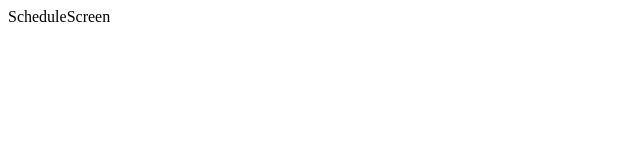
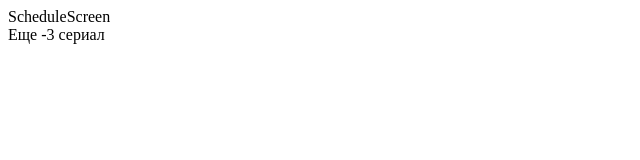
Before and after one commit to Le0nar/super-film, a React (Create React App) app: page /schedule in a window 1280 px wide. Shown: the top 160 px of the page, without its empty margins (0-640 px from the left). Built offline with nearby package versions, Linux system fonts and the light colour scheme.

Commit message:
feat: add schedule button markup

```diff
--- /dev/null
+++ b/src/components/ScheduleScreen/ScheduleButton.tsx
@@ -0,0 +1,14 @@
+import { FC } from "react";
+import { IScheduleButton } from "../../interfaces/IScheduleButton";
+
+export const ScheduleButton: FC<IScheduleButton> = ({
+  isRolled,
+  listLength,
+  setIsRolled,
+}) => {
+  const additionalQuantity = listLength - 3;
+  const content = isRolled
+    ? `Еще ${additionalQuantity} сериал `
+    : "Показать основные ";
+  return <div onClick={() => setIsRolled(!isRolled)}>{content}</div>;
+};
--- a/src/components/ScheduleScreen/ScheduleScreen.tsx
+++ b/src/components/ScheduleScreen/ScheduleScreen.tsx
@@ -1,16 +1,21 @@
-import { FC } from "react";
+import { FC, useEffect, useState } from "react";
 import { useSelector } from "react-redux";
 import { ISchedule } from "../../interfaces/ISchedule";
 import { selectSchedule } from "../../store/selectors";
+import { ScheduleButton } from "./ScheduleButton";
 import { ScheduleItem } from "./ScheduleItem";
 
 export const ScheduleScreen: FC = () => {
   const schedule: ISchedule[] = useSelector(selectSchedule);
+  const [isRolled, setIsRolled] = useState(true);
+
+  const seriesList = isRolled ? schedule.slice(0, 3) : schedule;
 
   return (
     <div>
+      <div>
         ScheduleScreen
-      {schedule.map((element) => (
+        {seriesList.map((element) => (
           <ScheduleItem
             season={element.season}
             number={element.number}
@@ -22,5 +27,12 @@ export const ScheduleScreen: FC = () => {
           />
         ))}
       </div>
+
+      <ScheduleButton
+        isRolled={isRolled}
+        listLength={schedule.length}
+        setIsRolled={setIsRolled}
+      />
+    </div>
   );
 };
--- /dev/null
+++ b/src/interfaces/IScheduleButton.tsx
@@ -0,0 +1,8 @@
+import { Dispatch, MouseEventHandler, SetStateAction } from "react";
+import { Image } from "./ISchedule";
+
+export interface IScheduleButton {
+  isRolled: boolean;
+  listLength: number;
+  setIsRolled: Dispatch<SetStateAction<boolean>>;
+}
```
Lines whose indentation alone changed are shown as unchanged.
